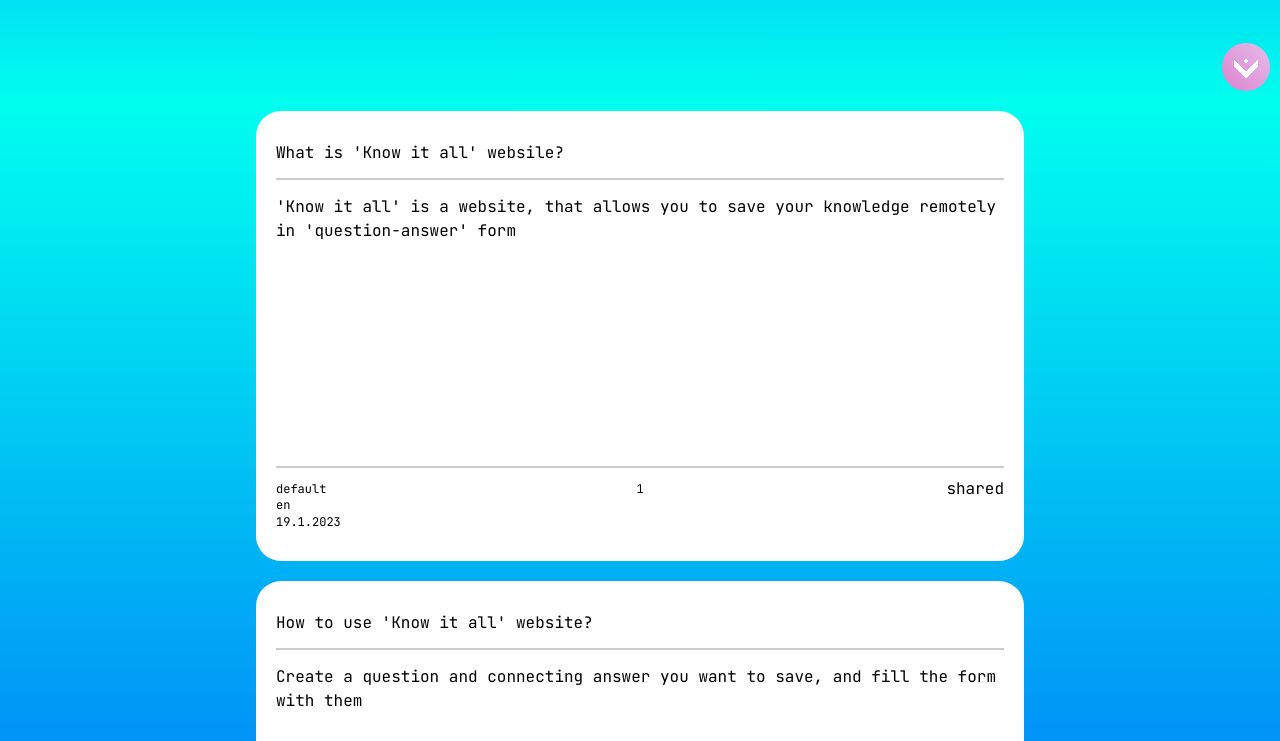
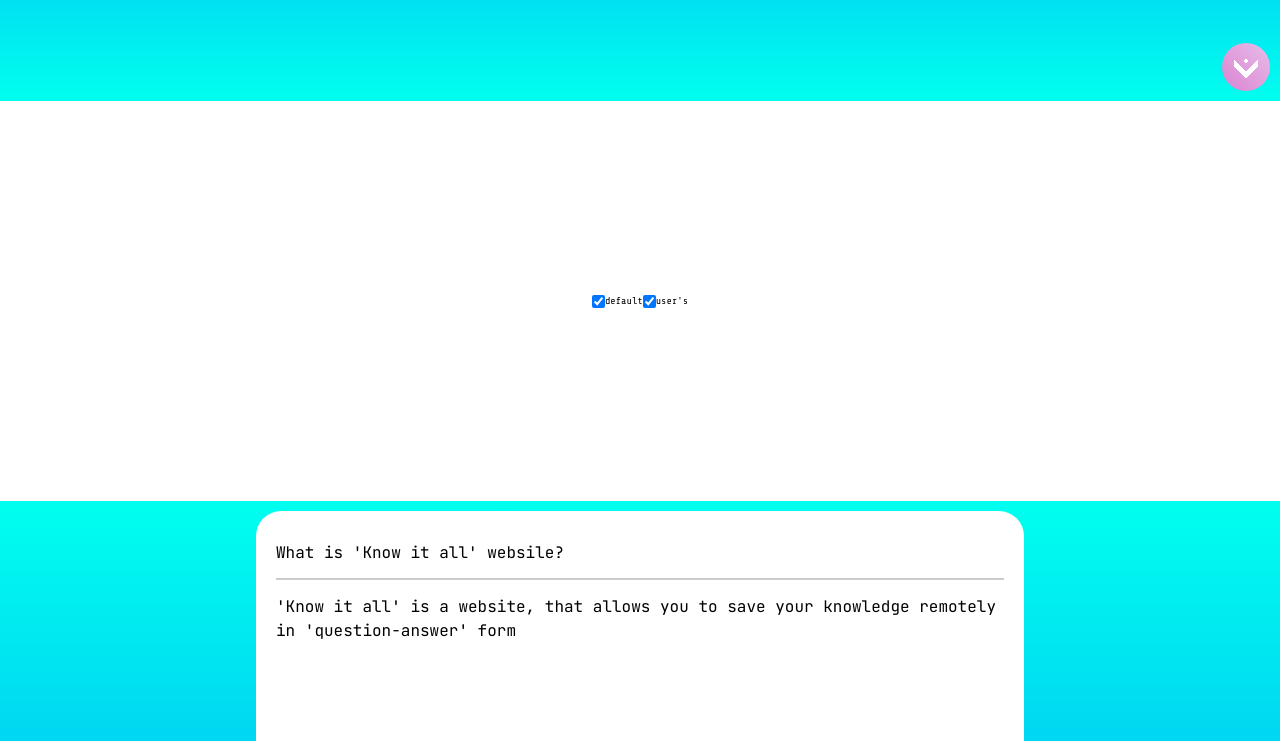
Before and after one commit to IvanPostarnak/know-it-all, a PHP site: page / in a window 1280 px wide. Shown: the part 699-1440 px from the top of the page. Run offline with PHP 8.4, Linux system fonts and the light colour scheme; data that the repository does not hold is empty.

Commit message:
feat: add removing default cards if checkbox is unchecked

```diff
--- a/index.html
+++ b/index.html
@@ -64,8 +64,21 @@
       </div>
     </section>
 
-    <section class="filter js-filter">
-
+    <section class="container container--slide-filter">
+      <div class="slide slide--slide-filter js-filter">
+        <input class="slide__type-of-cards--default js-default-type"
+               type="checkbox"
+               name="type-of-cards"
+               id="default-cards"
+               checked>
+        <label for="default-cards">default</label>
+        <input class="slide__type-of-cards--users js-users-type"
+               type="checkbox"
+               name="type-of-cards"
+               id="users-cards"
+               checked>
+        <label for="users-cards">user's</label>
+      </div>
     </section>
 
     <main class="container container--slide-cards">
--- a/scripts/filter.mjs
+++ b/scripts/filter.mjs
@@ -1,8 +1,36 @@
 export default async function filterCards() {
   let metaObject = await getMetaOfDatabase();
 
-  const arrayOfCards = Array.from(document.querySelectorAll('.single-card'));
+  const shownArrayOfCards = document.querySelectorAll('.js-single-card-holder');
+  const arrayOfCards = [...shownArrayOfCards];
+  console.log(shownArrayOfCards);
   console.log(arrayOfCards);
+
+
+  const defaultCardsCheckbox = document.querySelector('.js-default-type');
+  const usersCardsCheckbox = document.querySelector('.js-users-type');
+
+  let areDefaultCardsShown = defaultCardsCheckbox.checked;
+  let areUsersCardsShown = usersCardsCheckbox.checked;
+
+  console.log(areDefaultCardsShown);
+  console.log(areUsersCardsShown);
+
+  defaultCardsCheckbox.addEventListener('change', () => {
+    if (defaultCardsCheckbox.checked) {
+      arrayOfCards.forEach(card => {
+        if (card.querySelector('.single-card__type').textContent === "default") {
+          shownArrayOfCards.append(card);
+        }
+      })
+    } else {
+      shownArrayOfCards.forEach(card => {
+        if (card.querySelector('.single-card__type').textContent === "default") {
+          card.remove();
+        }
+      })
+    }
+  })
 }
 
 async function getMetaOfDatabase() {
--- a/src/index.css
+++ b/src/index.css
@@ -511,6 +511,9 @@
 .container--slide-cards {
   height: auto;
 }
+.container--slide-filter {
+  height: 50vh;
+}
 
 .slide {
   width: 100%;
```
Also changed, not shown: src/scss/mobile.scss (+8 -0 lines).
